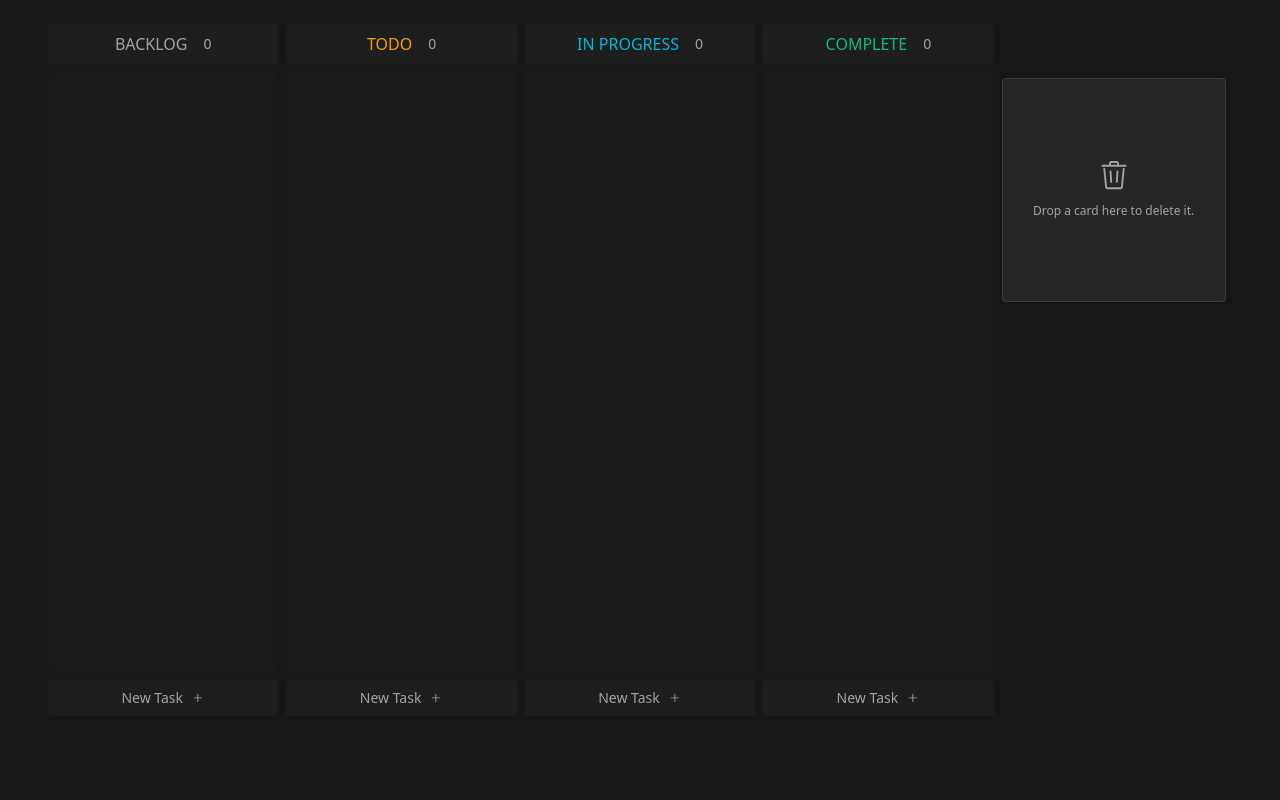
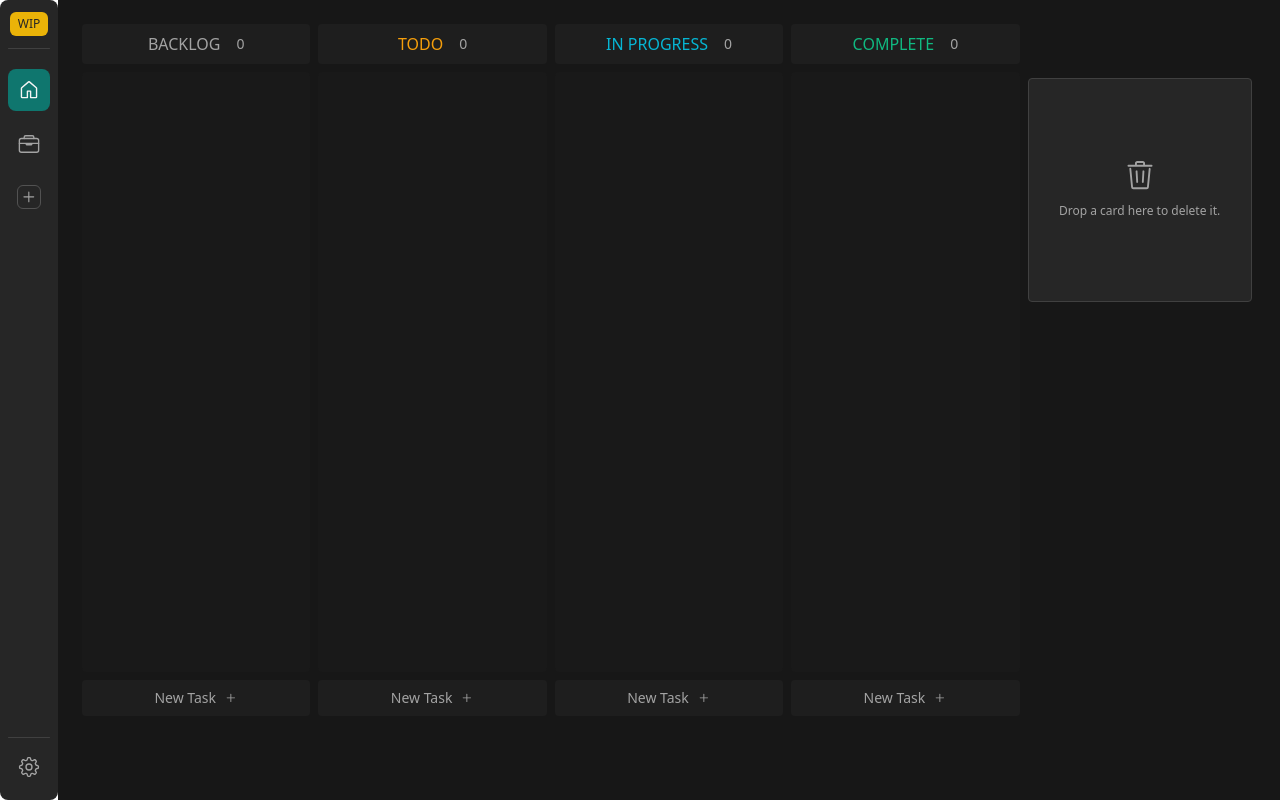
Before and after one commit to LuisNivar/my-kanban-board, a React (Vite) app: page / in a window 1280 px wide. Built offline with nearby package versions, Linux system fonts and the light colour scheme.

Commit message:
WIP add Sidebar

```diff
--- a/src/App.tsx
+++ b/src/App.tsx
@@ -1,11 +1,13 @@
 import "./App.css";
 import { Kanban } from "./components/Kanban";
+import { Sidebar } from "./components/Sidebar";
 
 function App() {
   return (
-    <>
+    <div className="flex">
+      <Sidebar />
       <Kanban />
-    </>
+    </div>
   );
 }
 
--- a/src/components/Kanban.tsx
+++ b/src/components/Kanban.tsx
@@ -7,7 +7,7 @@ import TrashCan from "./TrashCan";
 export function Kanban() {
   return (
     <CardProvider>
-      <div className="h-screen w-full py-6 px-12 bg-neutral-900 text-neutral-100">
+      <div className="h-screen w-full p-6 bg-neutral-900 text-neutral-100">
         <Board />
       </div>
     </CardProvider>
@@ -18,7 +18,7 @@ function Board() {
   const cards = useContext(CardContext);
 
   return (
-    <div className="grid gap-2 grid-cols-5 ">
+    <main className="grid gap-2 grid-cols-5 ">
       <Column
         title="BACKLOG"
         name="backlog"
@@ -44,6 +44,6 @@ function Board() {
         cards={cards}
       />
       <TrashCan />
-    </div>
+    </main>
   );
 }
--- /dev/null
+++ b/src/components/Sidebar.tsx
@@ -0,0 +1,68 @@
+import {
+  GoPlus as AddIcon,
+  GoHome as HomeIcon,
+  GoGear as SettingIcon,
+} from "react-icons/go";
+import { IoBriefcaseOutline as WorkIcon } from "react-icons/io5";
+import Tooltip from "./UI/Tooltip";
+import { ComponentPropsWithoutRef } from "react";
+
+export function Sidebar() {
+  return (
+    <nav className="flex justify-between text-[22px] text-neutral-400 flex-col items-center gap-3 py-3 px-2 rounded-lg h-screen bg-neutral-800">
+      <div className="flex flex-col items-center gap-3">
+        <span className=" cursor-default bg-yellow-500 text-xs font-medium text-neutral-800 px-2 py-1 rounded-md">
+          WIP
+        </span>
+        <Separator />
+
+        <SidebarItem active icon={<HomeIcon />} tooltip="Home Board" />
+        <SidebarItem icon={<WorkIcon />} tooltip="Work Board" />
+
+        <Tooltip text="Add new board">
+          <button className=" text-lg transition-colors border hover:bg-neutral-300 hover:border-neutral-300 hover:text-neutral-800 border-neutral-600 rounded-md mt-2 p-0.5">
+            <AddIcon />
+          </button>
+        </Tooltip>
+      </div>
+
+      <div>
+        <Separator />
+        <Tooltip text="Settings">
+          <button className="group transition-colors hover:rotate-180 hover:bg-neutral-700/60 rounded-lg p-2.5">
+            <SettingIcon className="transition-transform group-hover:rotate-45 " />
+          </button>
+        </Tooltip>
+      </div>
+    </nav>
+  );
+}
+
+type SidebarItemProps = ComponentPropsWithoutRef<"button"> & {
+  icon: React.ReactNode;
+  tooltip: string;
+  active?: boolean;
+};
+
+function SidebarItem({ icon, tooltip, active, ...props }: SidebarItemProps) {
+  return (
+    <Tooltip text={tooltip}>
+      <button
+        {...props}
+        className={`transition-colors rounded-lg p-2.5 ${
+          active
+            ? "text-neutral-100 bg-teal-700 hover:bg-teal-600"
+            : "text-neutral-400  hover:bg-neutral-700/60"
+        }  `}
+      >
+        {icon}
+      </button>
+    </Tooltip>
+  );
+}
+
+function Separator() {
+  return (
+    <span className="block w-full h-[1px] bg-neutral-700 mb-2 rounded-lg" />
+  );
+}
```
